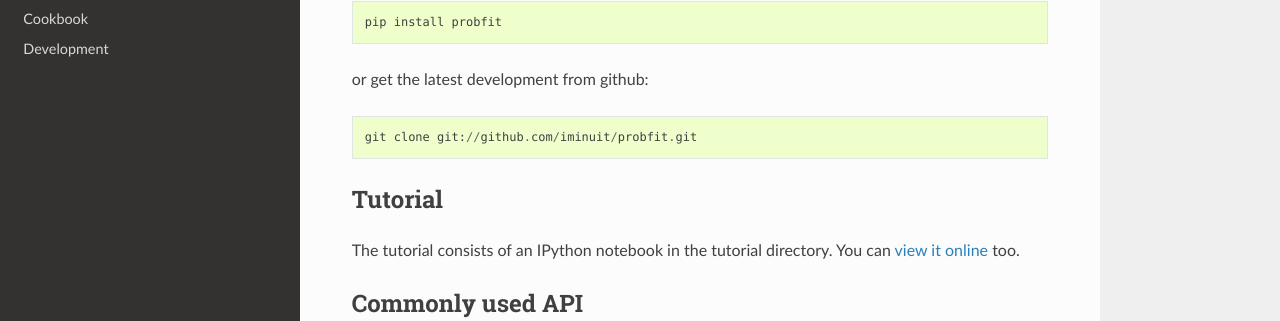
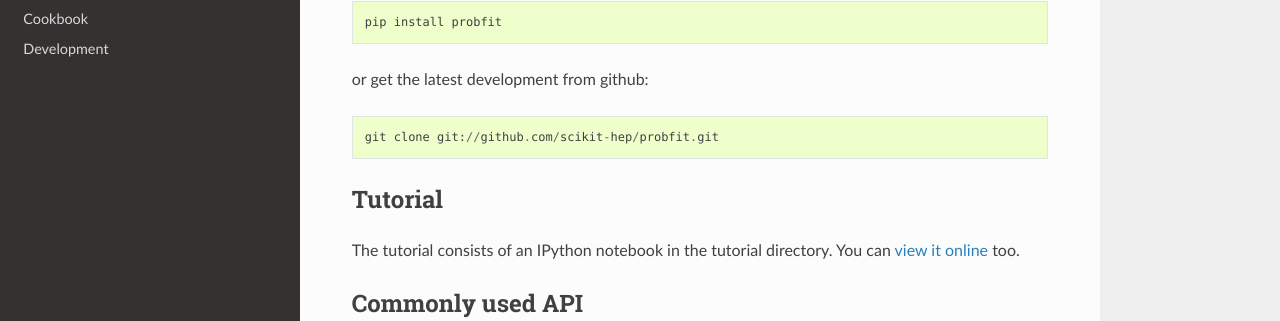
Before and after one commit to scikit-hep/probfit, a Sphinx documentation site: the page built from doc/index.rst, in a window 1280 px wide and 900 px high, scrolled down 485 px. Shown: the part 130-451 px from the top of the window. Built offline with Sphinx 7.4.7 and the Read the Docs theme 2.0.0, drawn with Linux system fonts in a browser that asks for light colours; the version number could not be read and is left out.

Commit message:
Adaptation of names to new org

```diff
--- a/README.rst
+++ b/README.rst
@@ -30,7 +30,7 @@
 * `MIT <http://opensource.org/licenses/MIT>`_ license (open source)
 * `Documentation <http://probfit.readthedocs.org/>`_
 * The tutorial is an IPython notebook that you can view online
-  `here <http://nbviewer.ipython.org/urls/raw.github.com/iminuit/probfit/master/tutorial/tutorial.ipynb>`_.
+  `here <http://nbviewer.ipython.org/urls/raw.github.com/scikit-hep/probfit/master/tutorial/tutorial.ipynb>`_.
   To run it locally: `cd tutorial; ipython notebook --pylab=inline tutorial.ipynb`.
 * Dependencies:
    - `iminuit <http://iminuit.readthedocs.org/>`_
--- a/doc/conf.py
+++ b/doc/conf.py
@@ -17,7 +17,7 @@
 
 # For local development we use the `iminuit` from the source folder.
 # On readthedocs we use the one from `site-packages`.
-# See https://github.com/iminuit/iminuit/issues/126#issuecomment-61472227
+# See https://github.com/scikit-hep/iminuit/issues/126#issuecomment-61472227
 # and http://read-the-docs.readthedocs.org/en/latest/faq.html#how-do-i-change-behavior-for-read-the-docs
 import os
 on_rtd = os.environ.get('READTHEDOCS', None) == 'True'
--- a/doc/development.rst
+++ b/doc/development.rst
@@ -5,7 +5,7 @@
 
 Contributions to probfit are welcome. You should fork the repository,
 create a branch in your fork, and then `open a pull request
-<https://github.com/iminuit/probfit/pulls>`_.
+<https://github.com/scikit-hep/probfit/pulls>`_.
 
 Developing probfit requires a few dependencies, in addition to those required
 for users. The following commands should create a suitable environment,
--- a/doc/index.rst
+++ b/doc/index.rst
@@ -36,13 +36,13 @@
 
 or get the latest development from github::
 
-    git clone git://github.com/iminuit/probfit.git
+    git clone git://github.com/scikit-hep/probfit.git
 
 Tutorial
 --------
 
 The tutorial consists of an IPython notebook in the tutorial directory.
-You can `view it online <http://nbviewer.ipython.org/urls/raw.github.com/iminuit/probfit/master/tutorial/tutorial.ipynb>`_ too.
+You can `view it online <http://nbviewer.ipython.org/urls/raw.github.com/scikit-hep/probfit/master/tutorial/tutorial.ipynb>`_ too.
 
 
 Commonly used API
--- a/probfit/__init__.py
+++ b/probfit/__init__.py
@@ -1,7 +1,7 @@
 """
 probfit - Cost function builder. For fitting distributions.
 
-* Code: https://github.com/iminuit/probfit
+* Code: https://github.com/scikit-hep/probfit
 * Docs: http://probfit.readthedocs.io
 """
 
--- a/setup.py
+++ b/setup.py
@@ -43,7 +43,7 @@
     long_description=''.join(open('README.rst').readlines()[4:]),
     author='Piti Ongmongkolkul',
     author_email='piti118@gmail.com',
-    url='https://github.com/iminuit/probfit',
+    url='https://github.com/scikit-hep/probfit',
     package_dir={'probfit': 'probfit'},
     packages=['probfit'],
     ext_modules=extensions,
@@ -59,6 +59,7 @@
         'Programming Language :: Python :: 3',
         'Programming Language :: Python :: 3.4',
         'Programming Language :: Python :: 3.5',
+        'Programming Language :: Python :: 3.6',
         'Topic :: Scientific/Engineering :: Physics',
         'Topic :: Scientific/Engineering :: Mathematics',
         'Intended Audience :: Science/Research',
```
Also changed, not shown: .travis.yml, 1 other file.
